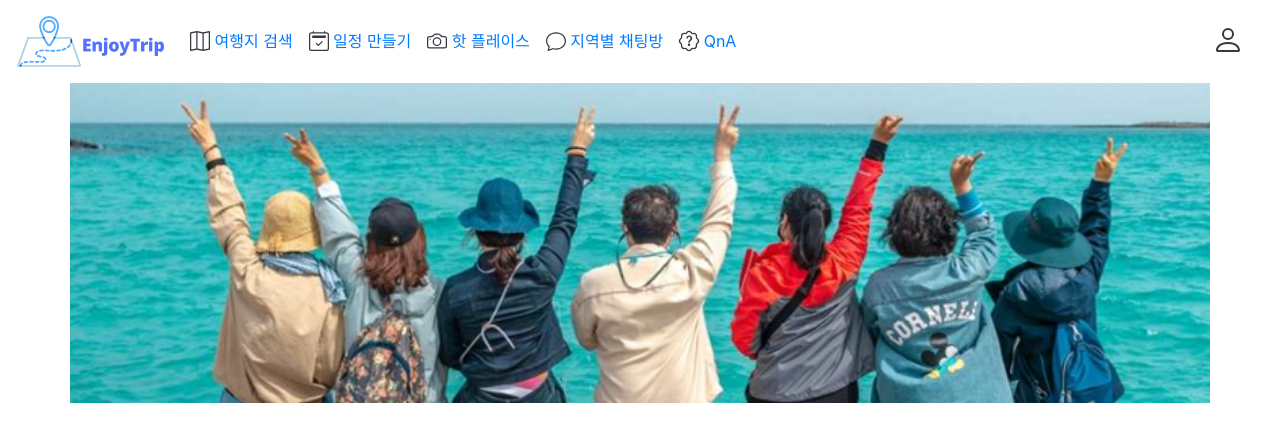
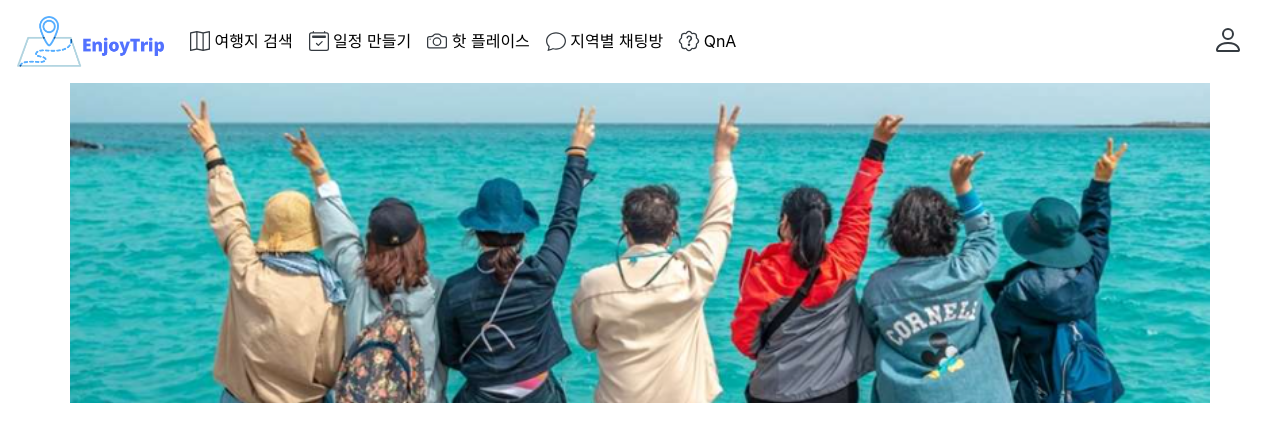
Before and after one commit to Ksohyeon/enjoyTrip-vue, a Vue app in the folder enjoy-trip/: page / in a window 1280 px wide. Shown: the top 442 px of the page. Built offline with nearby package versions, Linux system fonts and the light colour scheme.

Commit message:
style : 네브바 css수정

```diff
--- a/enjoy-trip/src/components/common/HeaderNav.vue
+++ b/enjoy-trip/src/components/common/HeaderNav.vue
@@ -7,12 +7,13 @@
             src="@/assets/img/enjoy-trip.png"
             class="d-inline-block align-middle"
             width="150px"
-            alt="Kitten"
-          />
+            alt="Kitten" />
         </router-link>
       </b-navbar-brand>
 
-      <b-navbar-toggle target="nav-collapse"></b-navbar-toggle>
+      <b-navbar-toggle
+        target="nav-collapse"
+        style="background-color: #b2ccff"></b-navbar-toggle>
 
       <b-collapse id="nav-collapse" is-nav>
         <b-navbar-nav>
@@ -26,8 +27,7 @@
             ><b-icon
               icon="calendar2-check"
               font-scale="1"
-              variant="dark"
-            ></b-icon
+              variant="dark"></b-icon
             ><router-link :to="{ name: 'plan' }" class="link"
               >&#9;일정 만들기</router-link
             ></b-nav-item
@@ -48,8 +48,7 @@
             ><b-icon
               icon="patch-question"
               font-scale="1"
-              variant="dark"
-            ></b-icon
+              variant="dark"></b-icon
             ><router-link :to="{ name: 'qna' }" class="link"
               >&#9;QnA</router-link
             ></b-nav-item
@@ -160,4 +159,14 @@ export default {
   color: black !important;
   text-align: center;
 }
+
+.link {
+  color: black;
+  text-decoration: none;
+}
+.link:hover {
+  color: black;
+  font-weight: bold;
+  text-decoration: none;
+}
 </style>
```
